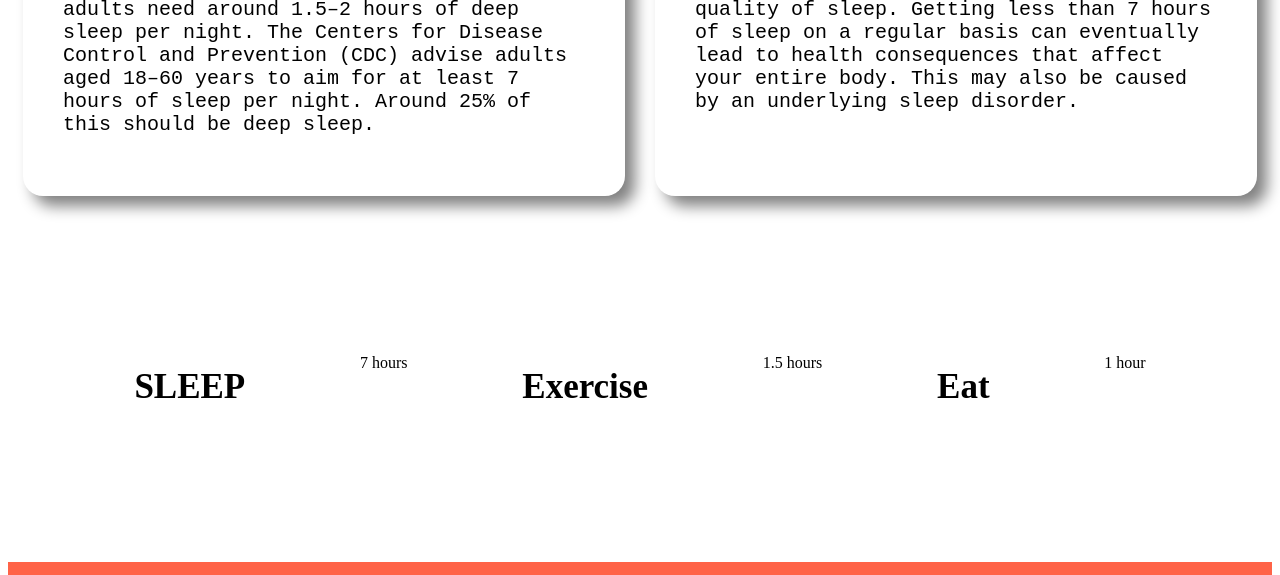
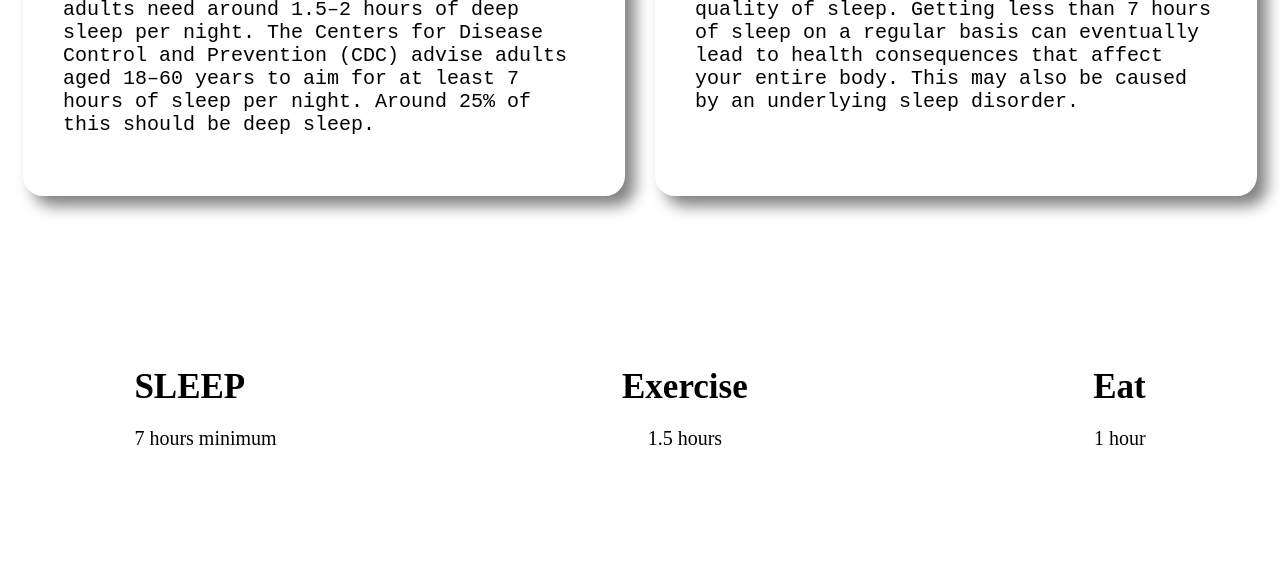
Before and after one commit to naymulmonaem/eat-sleep-exercise, a plain HTML site: page index.html in a window 1280 px wide. Shown: the part 1713-2288 px from the top of the page. Drawn offline with Linux system fonts and the light colour scheme.

Commit message:
final-added

```diff
--- a/index.html
+++ b/index.html
@@ -46,12 +46,9 @@
             </div>
         </div>
         <div class="div-five">
-            <h1 id="head-id-six" class="head-six">SLEEP</h1>
-            <p>7 hours</p>
-            <h1 id="head-id-seven" class="head-six">Exercise</h1>
-            <p>1.5 hours</p>
-            <h1 id="head-id-eight" class="head-six">Eat</h1>
-           <p>1 hour</p>
+            <h1 id="head-id-six" class="head-six">SLEEP <p style="font-size: 20px;font-weight: 100;">7 hours minimum</p></h1>
+            <h1 id="head-id-seven" class="head-six">Exercise <p style="font-size: 20px;font-weight: 100;">1.5 hours</p></h1>
+            <h1 id="head-id-eight" class="head-six">Eat <p style="font-size: 20px;font-weight: 100;">1 hour</p></h1>
         </div>
     </section>
 </body>
```
